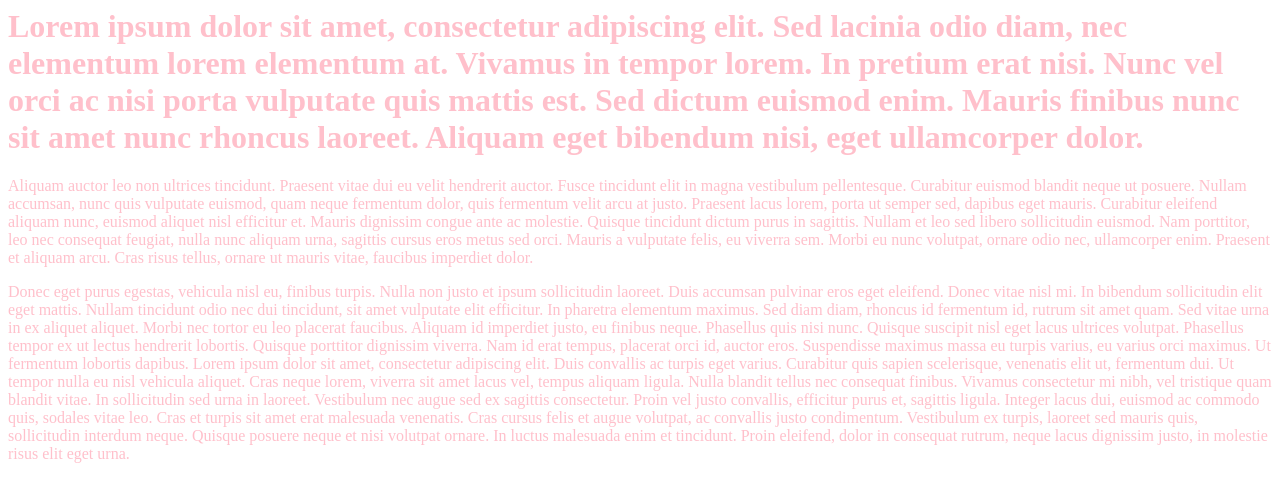
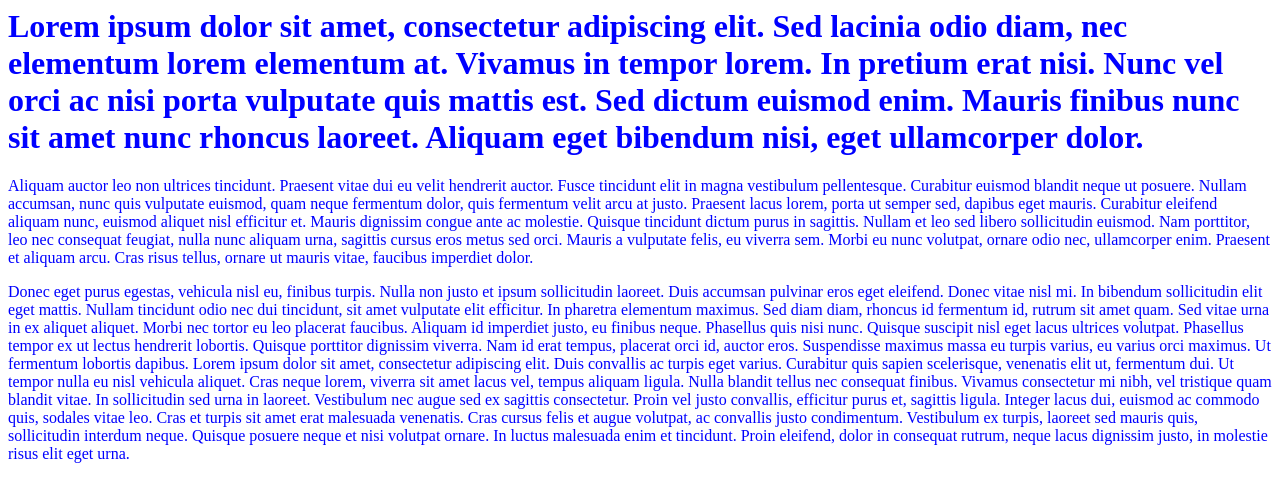
Before and after one commit to AYDINOL/helloworld, a plain HTML site: page index.html in a window 1280 px wide. Drawn offline with Linux system fonts and the light colour scheme.

Commit message:
Update index.html

```diff
--- a/index.html
+++ b/index.html
@@ -4,7 +4,7 @@
     </header>
 
     <body>
-        <div style="color: pink;">
+        <div style="color: blue;">
     <h1>Lorem ipsum dolor sit amet, consectetur adipiscing elit. Sed lacinia odio diam, nec elementum lorem elementum at. Vivamus in tempor lorem. In pretium erat nisi. Nunc vel orci ac nisi porta vulputate quis mattis est. Sed dictum euismod enim. Mauris finibus nunc sit amet nunc rhoncus laoreet. Aliquam eget bibendum nisi, eget ullamcorper dolor.</h1>
 
 <p>
```
